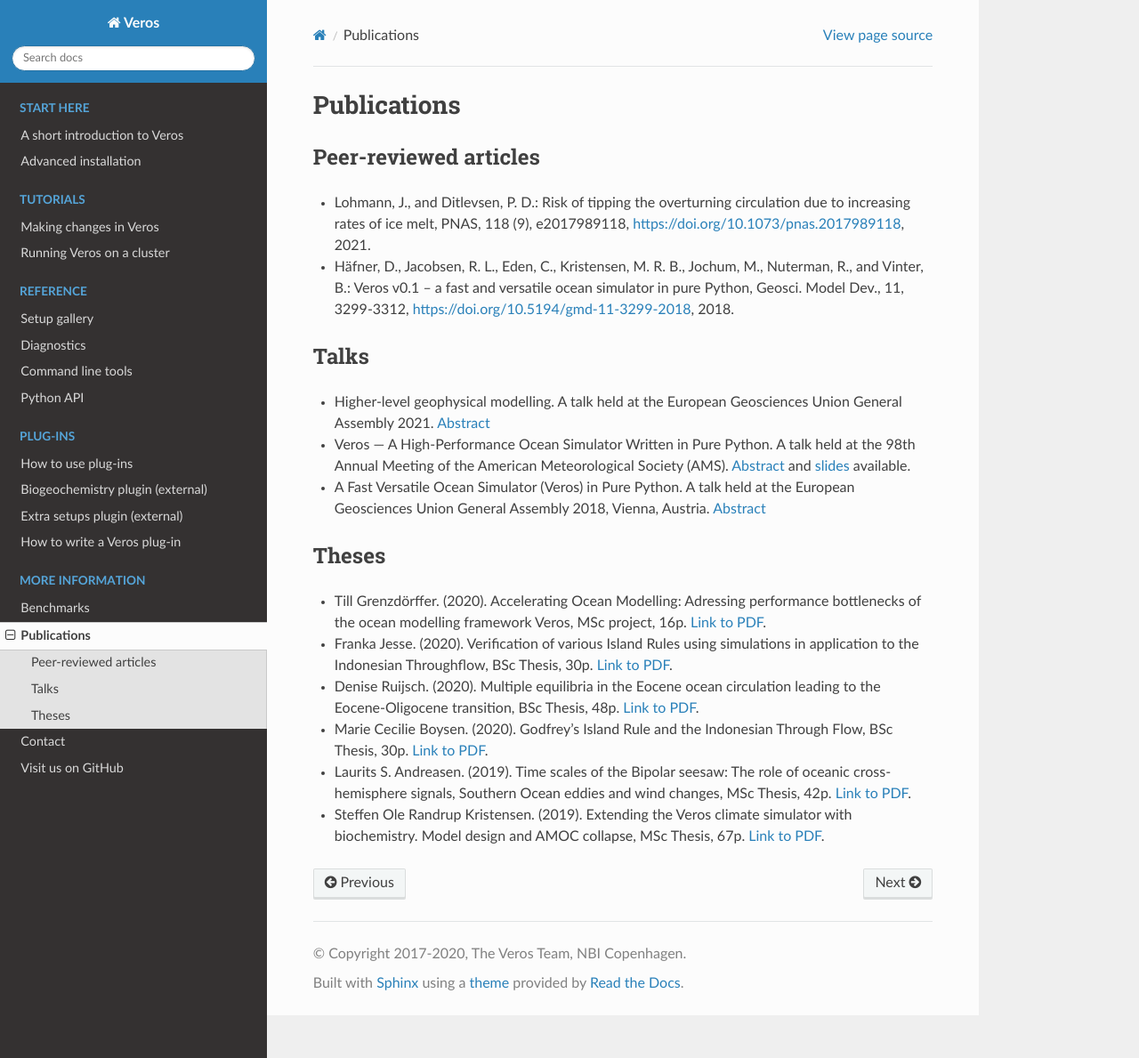
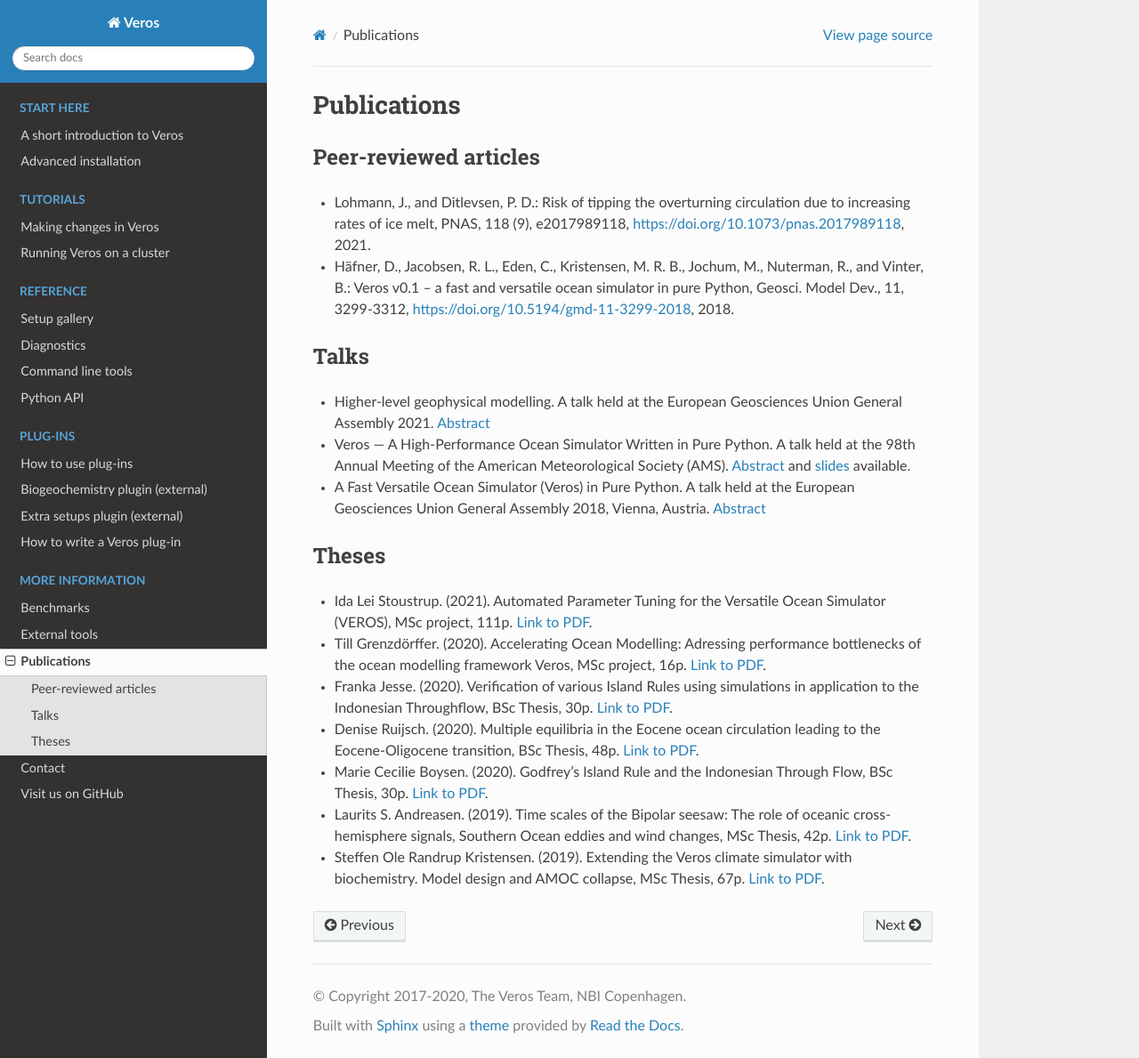
Before and after one commit to team-ocean/veros, a Sphinx documentation site: the page built from doc/more/publications.rst, in a window 1280 px wide and 1189 px high. Shown: the whole window at 89% size. Built offline with Sphinx 7.4.7 and the Read the Docs theme 2.0.0, drawn with Linux system fonts in a browser that asks for light colours; pages that are not in the unit, such as notebooks, are missing from menus; the version number could not be read and is left out.

Commit message:
add external tools webpage + publications update (#233)
* add external tools + publications update

* heading length has to match

Co-authored-by: Dion Häfner <dion.haefner@nbi.ku.dk>

```diff
--- a/doc/index.rst
+++ b/doc/index.rst
@@ -66,6 +66,7 @@
    :caption: More Information
 
    more/benchmarks
+   more/external_tools
    more/publications
    more/contact
    Visit us on GitHub <https://github.com/team-ocean/veros>
--- a/doc/more/publications.rst
+++ b/doc/more/publications.rst
@@ -29,6 +29,9 @@
 Theses
 ------
 
+- Ida Lei Stoustrup. (2021). Automated Parameter Tuning for the Versatile Ocean Simulator (VEROS),
+  MSc project, 111p.
+  `Link to PDF <https://sid.erda.dk/share_redirect/CVvcrowL22/Thesis/Ida_Stoustrup_MSc_thesis.pdf>`__.
 - Till Grenzdörffer. (2020). Accelerating Ocean Modelling: Adressing performance bottlenecks of
   the ocean modelling framework Veros, MSc project, 16p.
   `Link to PDF <https://sid.erda.dk/share_redirect/CVvcrowL22/Thesis/Till_Grenzdorffer_MSc_thesis.pdf>`__.
```
Also changed, not shown: doc/more/external_tools.rst (added, +13 -0 lines).
